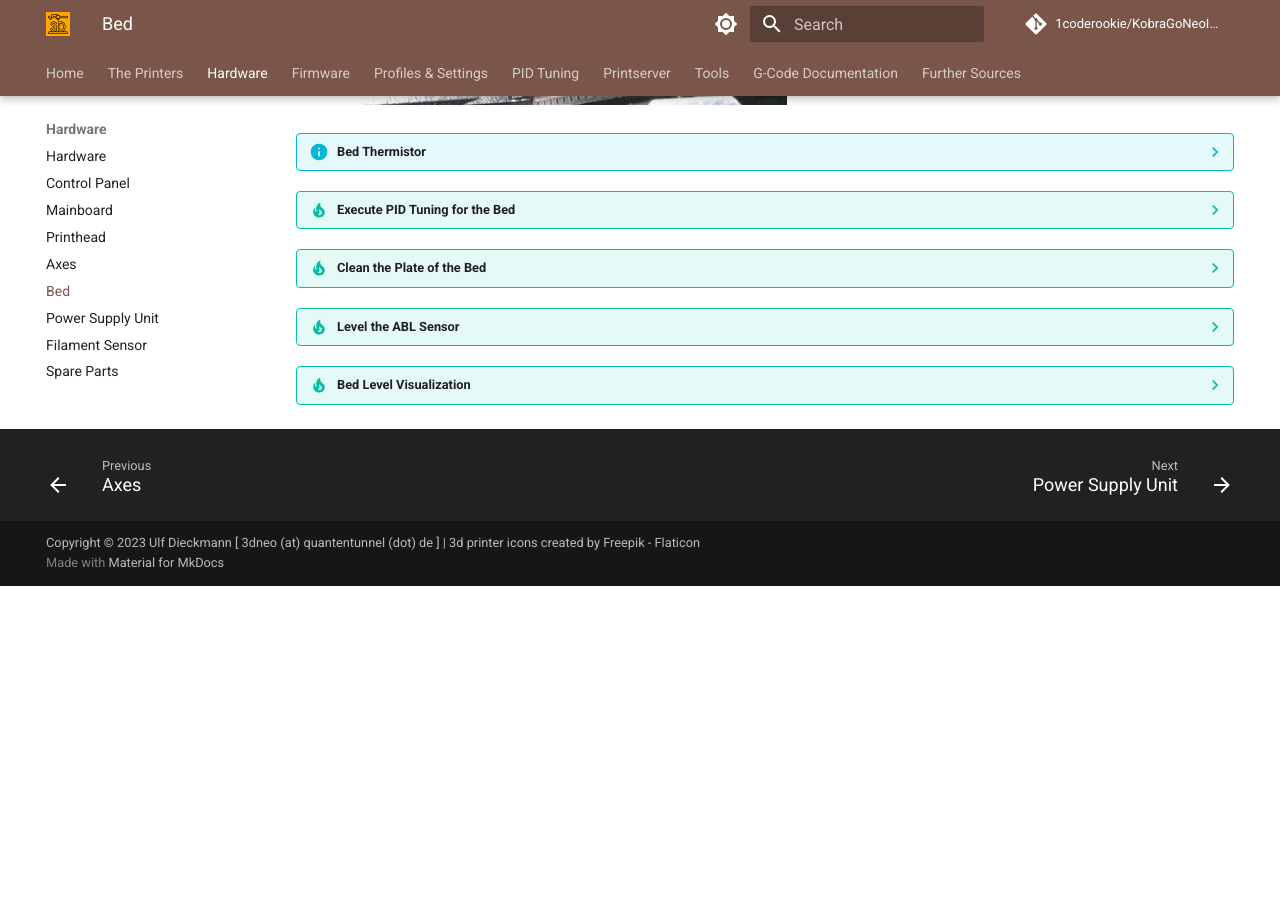
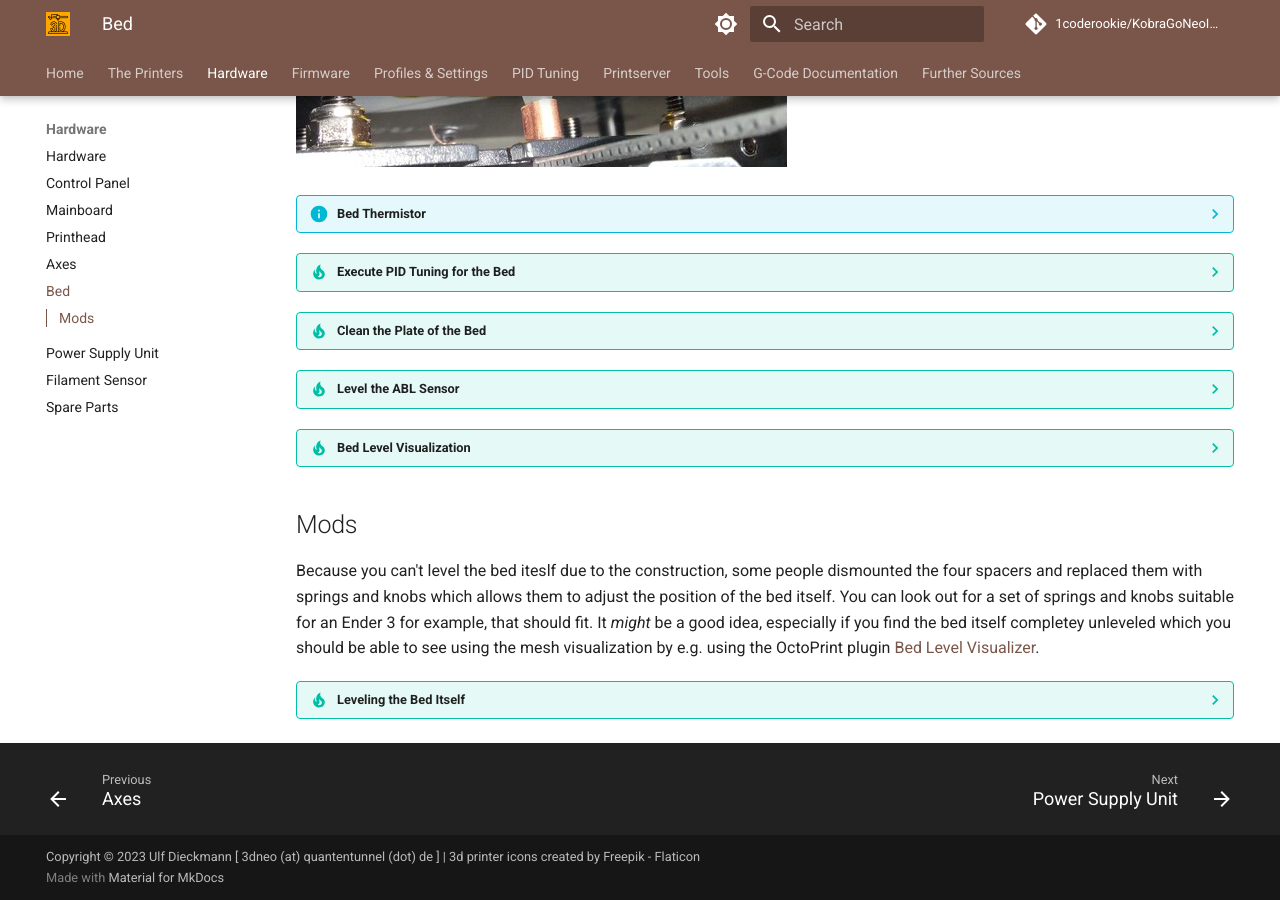
Before and after one commit to 1coderookie/KobraGoNeoInsights, an MkDocs documentation site: the page built from docs/hardware/bed.md, in a window 1280 px wide and 900 px high, scrolled down 1677 px. Built offline with MkDocs 1.6.1 and Material for MkDocs 9.7.7, drawn with Linux system fonts in a browser that asks for light colours; comment, search, counter and statistics services are not loaded; before the commit the page ends 2263 px from its top, so only the background shows below that; some of the changed text lies outside the part shown.

Commit message:
Update bed.md

```diff
--- a/docs/hardware/bed.md
+++ b/docs/hardware/bed.md
@@ -3,7 +3,11 @@
 # Bed
 Both of the printers have a heated and magnetic bed with the dimensions of 220x220mm.
 It should reach about ≤230°F/110°C maximum and therefore it should be possible to successfully print ABS, PETG and TPU (by using a housing though) besides PLA.
-Both printers offer a 25-point automatic bed leveling which is called "Anycubic LeviQ" - however, don't get .
+Both printers offer a 25-point automatic bed leveling which is called "Anycubic LeviQ".
+
+??? info "Bed Leveling Function"
+
+    Don't get misleaded by the term "automatic bed leveling" - the process does *not* level your bed! It only measures and recognizes the distance towards the sensor at the 25 spots where it measures. You can *not* level the bed itself as it's mounted directly to the construction which leads the bed in the y-axis. However, some people added springs to be able to level the bed, see the "mods" section below.
 
 The bed uses a removable PEI-coated spring steel plate which makes it easy to remove the printed object.
 The plate that comes with the printer is one-sided coated at the **Go** and double-sided coated at the **Neo**.
@@ -45,3 +49,11 @@
 ??? tip "Bed Level Visualization"
 
     The display of the control unit does *not* show a meshview after you proceeded the bed level function - if you'd like to see that, you'd usually have to use additional software like the beforementioned [Octoprint](https://octoprint.org/) and an additional plugin for visualization like the [Bed Level Visualizer](https://plugins.octoprint.org/plugins/bedlevelvisualizer/). However, it seems that the stock firmware doesn't support that, but I'm not 100% sure about it yet..
+
+## Mods
+
+Because you can't level the bed iteslf due to the construction, some people dismounted the four spacers and replaced them with springs and knobs which allows them to adjust the position of the bed itself. You can look out for a set of springs and knobs suitable for an Ender 3 for example, that should fit. It *might* be a good idea, especially if you find the bed itself completey unleveled which you should be able to see using the mesh visualization by e.g. using the OctoPrint plugin [Bed Level Visualizer](https://plugins.octoprint.org/plugins/bedlevelvisualizer/).
+
+??? tip "Leveling the Bed Itself"
+
+    However, *if* you are trying this solution, make sure you get yourself strong springs (so that the bed won't become wobbly) and make sure the knobs won't turn themselves loose by the vibration. When you want to level the bed then by adjusting the tension of the spring to pull down a side or an edge of the bed, be careful to not bend the bed itself by tightening up just one corner too much. Try to push down one side of the bed and adjust two springs at a time. even then be careful though and keep an eye on the mesh visualizer!
```
